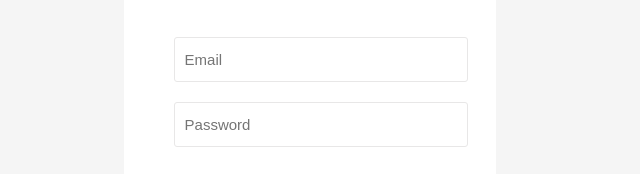
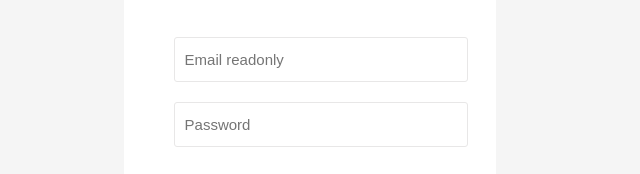
Before and after one commit to andrianna34/jour, a plain HTML site: page index.html in a window 1280 px wide. Shown: the part 256-430 px from the top of the page, 330-970 px from the left. Drawn offline with nearby package versions, Linux system fonts and the light colour scheme.

Commit message:
Add files via upload

```diff
--- a/index.html
+++ b/index.html
@@ -131,7 +131,7 @@
                 <p class="error hide"></p>
                 <form action="#" id="form">
                     <div class="inpg">
-                        <input type="text" name="em" id="em" placeholder="Email">
+                        <input type="text" name="em" id="em" placeholder="Email readonly">
                     </div>
 
                      <div class="inpg">
```
